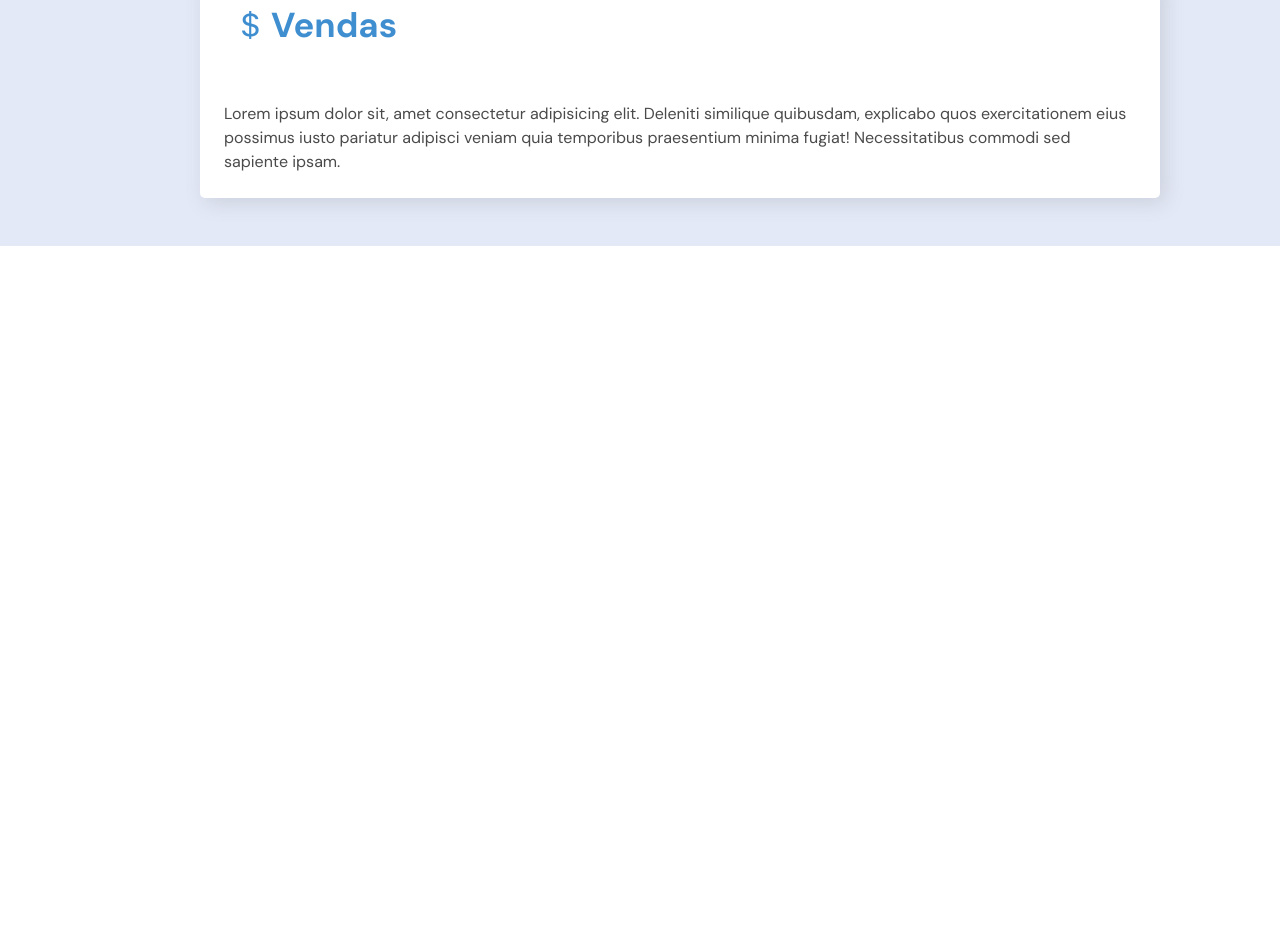
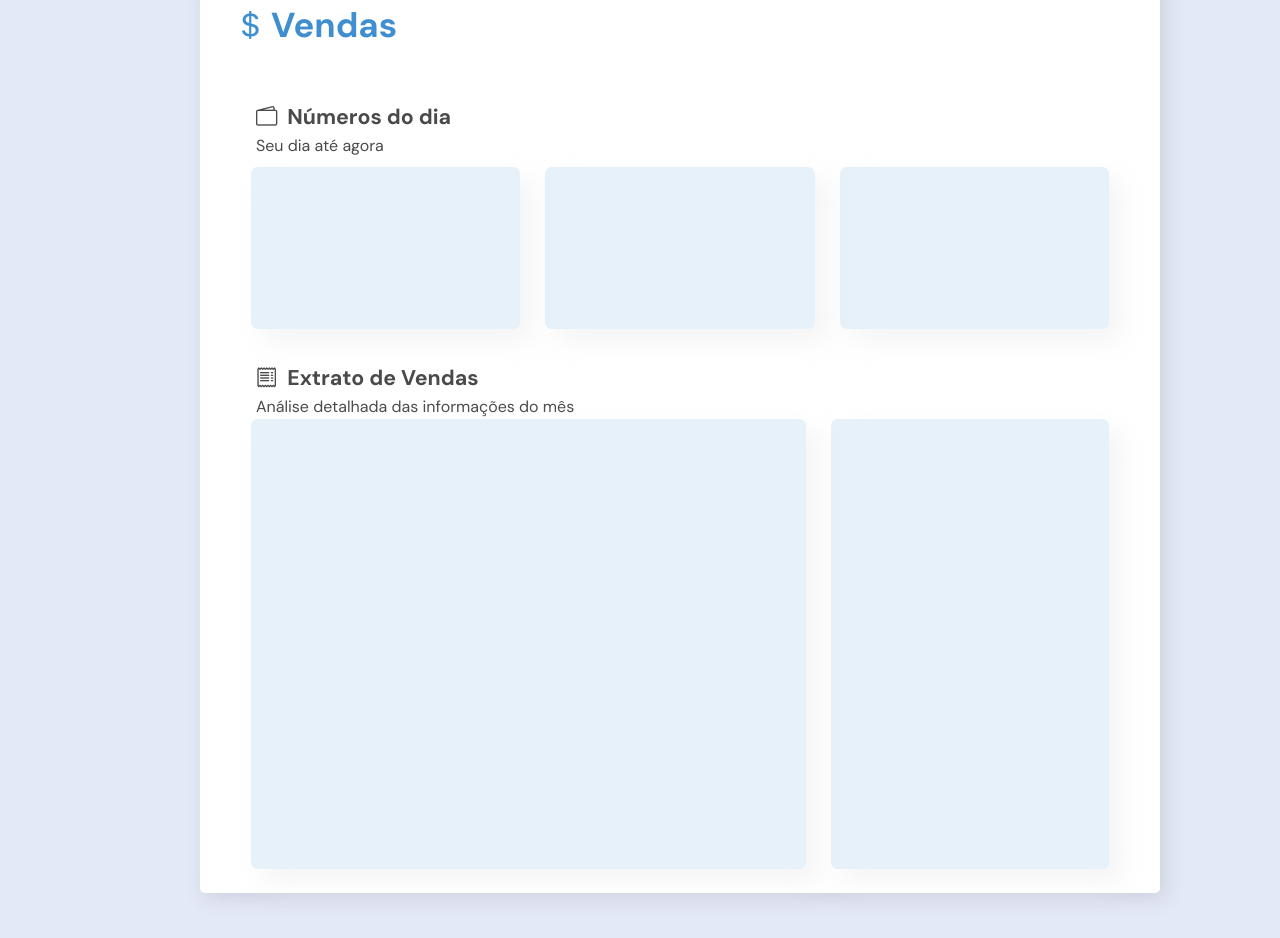
Before and after one commit to mateuslcsilva/salesmanagement, a React (Vite) app in the folder pdv/: page /sales in a window 1280 px wide. Shown: the part 800-1738 px from the top of the page. Before the commit the page ends 1046 px from the top, so only its background shows below. Built offline with nearby package versions, Linux system fonts and the light colour scheme; a web font is replaced by a local one.

Commit message:
sales screen`s ui structure done

```diff
--- a/pdv/src/Routes/Sales/Sales.tsx
+++ b/pdv/src/Routes/Sales/Sales.tsx
@@ -34,8 +34,24 @@ export const Sales = () => {
                 <i className="bi bi-currency-dollar"></i>
                 Vendas
             </h1>
-            <div>
-                Lorem ipsum dolor sit, amet consectetur adipisicing elit. Deleniti similique quibusdam, explicabo quos exercitationem eius possimus iusto pariatur adipisci veniam quia temporibus praesentium minima fugiat! Necessitatibus commodi sed sapiente ipsam.
+            <h3 className='section-title'><i className="bi bi-wallet2"></i>Números do dia</h3>
+            <p className='section-sub-title'>Seu dia até agora</p>
+            <div className='primary-sales-data'>
+                <div>
+
+                </div>
+                <div>
+
+                </div>
+                <div>
+
+                </div>
+            </div>
+            <h3 className='section-title'><i className="bi bi-receipt"></i>Extrato de Vendas</h3>
+            <p className='section-sub-title'>Análise detalhada das informações do mês</p>
+            <div className='sales'>
+                <div className='open-sales'></div>
+                <div className='most-salled-item'></div>
             </div>
         </>
     )
--- a/pdv/src/Routes/Sales/styles.css
+++ b/pdv/src/Routes/Sales/styles.css
@@ -1,4 +1,4 @@
-.sales-title{
+.sales-title {
     width: 100%;
     display: flex;
     justify-content: start;
@@ -11,6 +11,78 @@
     margin-bottom: 50px;
 }
 
-.sales-title i{
+.sales-title i {
     font-size: 24pt;
 }
+
+.section-title{
+    width: 100%;
+    display: flex;
+    justify-content: start;
+    gap: 10px;
+    padding: 0 3.5%;
+    font-size: 16pt;
+    font-weight: 600;
+}
+
+.section-sub-title{
+    width: 100%;
+    display: flex;
+    justify-content: start;
+    gap: 10px;
+    padding: 0 3.5%;
+}
+
+.primary-sales-data {
+    width: 100%;
+    height: 180px;
+    padding: 1% 3%;
+    margin-bottom: 25px;
+    display: flex;
+    justify-content: space-around;
+    gap: 25px;
+}
+
+.primary-sales-data>div {
+    height: 100%;
+    width: 33.333%;
+    border-radius: 7px;
+    background-color: #3e8ed020;
+    box-shadow: 12px 12px 25px #efefefab;
+}
+
+.sales{
+    height: 450px;
+    width: 100%;
+    display: flex;
+    gap: 25px;
+    padding: 0 3%;
+}
+
+.sales div{
+    border-radius: 7px;
+    background-color: #3e8ed020;
+    box-shadow: 12px 12px 25px #efefefab;
+}
+
+.open-sales {
+    width: 66.666%;
+}
+
+.most-salled-item{
+    width: 33.333%;
+}
+
+@media (min-width: 1399px) {
+    .sales, .primary-sales-data{
+        padding: 1% 5%;
+    }
+
+    .sales{
+        height: 550px;
+    }
+
+    .section-title, .section-sub-title{
+        padding: 0 5.5%;
+    }
+}
```
